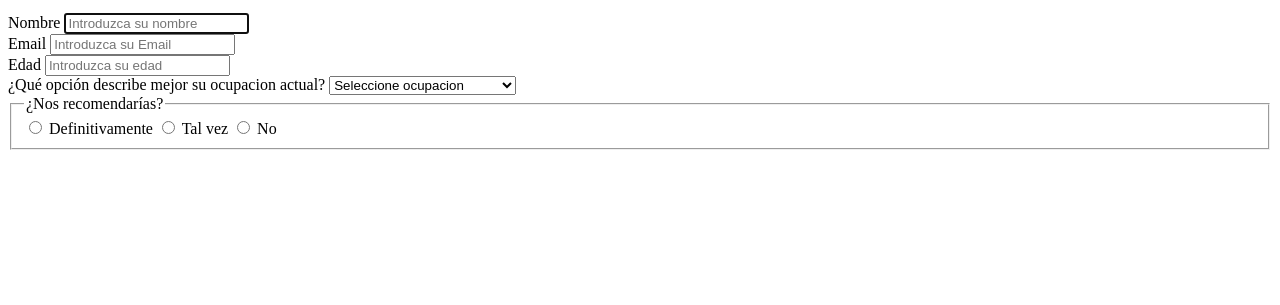
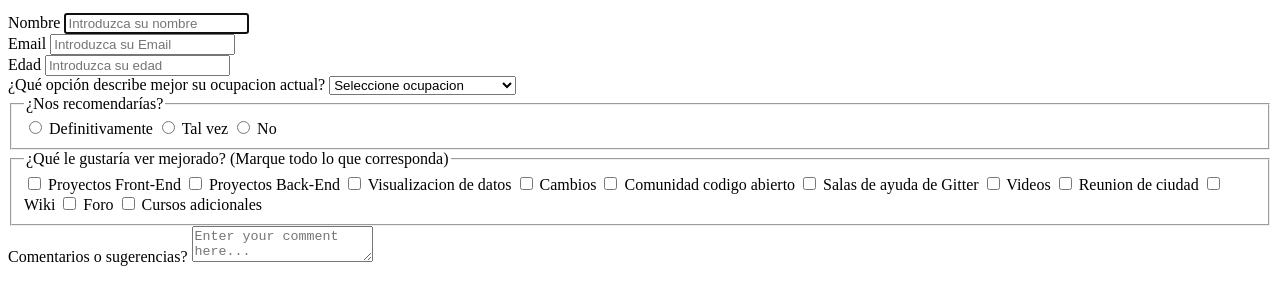
Before and after one commit to RoySS248/Odin-s-practices, a plain HTML site: page HTML_and_CSS_Basics/Responsive_Web_Design/8_Responsive_web_design_projects/2_Build_a_survey_form/build-a-survey-form.html in a window 1280 px wide. Shown: the part 101-406 px from the top of the page. Drawn offline with Linux system fonts and the light colour scheme.

Commit message:
Formulario

```diff
--- a/HTML_and_CSS_Basics/Responsive_Web_Design/8_Responsive_web_design_projects/2_Build_a_survey_form/build-a-survey-form.html
+++ b/HTML_and_CSS_Basics/Responsive_Web_Design/8_Responsive_web_design_projects/2_Build_a_survey_form/build-a-survey-form.html
@@ -1,9 +1,11 @@
 <!DOCTYPE html>
 <html lang="es">
+
 <head>
   <meta charset="utf-8">
   <title>Formulario de encuesta</title>
 </head>
+
 <body>
   <main id="main">
     <h1 id="title">
@@ -16,14 +18,17 @@
         <label id="name-label" for="name">Nombre</label>
         <input type="text" name="name" id="name" placeholder="Introduzca su nombre" required autofocus>
       </div>
+
       <div>
         <label id="email-label" for="email">Email</label>
         <input type="email" name="email" id="email" placeholder="Introduzca su Email" required>
       </div>
+
       <div>
         <label id="age-label" for="age">Edad</label>
         <input type="number" name="age" id="age" placeholder="Introduzca su edad">
       </div>
+
       <div class="form-group">
         <label for="function">¿Qué opción describe mejor su ocupacion actual?</label>
         <select class="" name="role" id="function" required>
@@ -34,6 +39,7 @@
           <option value="">Otro</option>
         </select>
       </div>
+
       <div class="form-group">
         <fieldset>
           <legend>¿Nos recomendarías?</legend>
@@ -44,9 +50,51 @@
           <input id="no" type="radio" name="recomendation" value="no">
           <label for="no">No</label>
         </fieldset>
-
       </div>
 
+      <div class="form-group">
+        <fieldset>
+          <legend>¿Qué le gustaría ver mejorado? (Marque todo lo que corresponda)</legend>
+          <input id="frontend" type="checkbox" value="frontend">
+          <label for="frontend">Proyectos Front-End</label>
+
+          <input id="backend" type="checkbox" value="backend">
+          <label for="frontend">Proyectos Back-End</label>
+
+          <input id="datavisualization" type="checkbox" value="datavisualization">
+          <label for="datavisualization">Visualizacion de datos</label>
+
+          <input id="changes" type="checkbox" value="changes">
+          <label for="changes">Cambios</label>
+
+          <input id="opensource" type="checkbox" value="opensource">
+          <label for="frontend">Comunidad codigo abierto</label>
+
+          <input id="gitter" type="checkbox" value="gitter">
+          <label for="frontend">Salas de ayuda de Gitter</label>
+
+          <input id="videos" type="checkbox" value="videos">
+          <label for="videos">Videos</label>
+
+          <input id="meetups" type="checkbox" value="meetups">
+          <label for="meetups">Reunion de ciudad</label>
+
+          <input id="wiki" type="checkbox" value="wiki">
+          <label for="wiki">Wiki</label>
+
+          <input id="forum" type="checkbox" value="forum">
+          <label for="forum">Foro</label>
+
+          <input id="addcourses" type="checkbox" value="addcourses">
+          <label for="addcourses">Cursos adicionales</label>
+
+        </fieldset>
+      </div>
+
+      <div class="form-group">
+        <label>Comentarios o sugerencias?</label>
+        <textarea id="comments" class="input-textarea" name="comment" placeholder="Enter your comment here..."></textarea>
+      </div>
 
     </form>
 
@@ -54,4 +102,5 @@
   </main>
 
 </body>
+
 </html>
```
Lines whose indentation alone changed are shown as unchanged.
